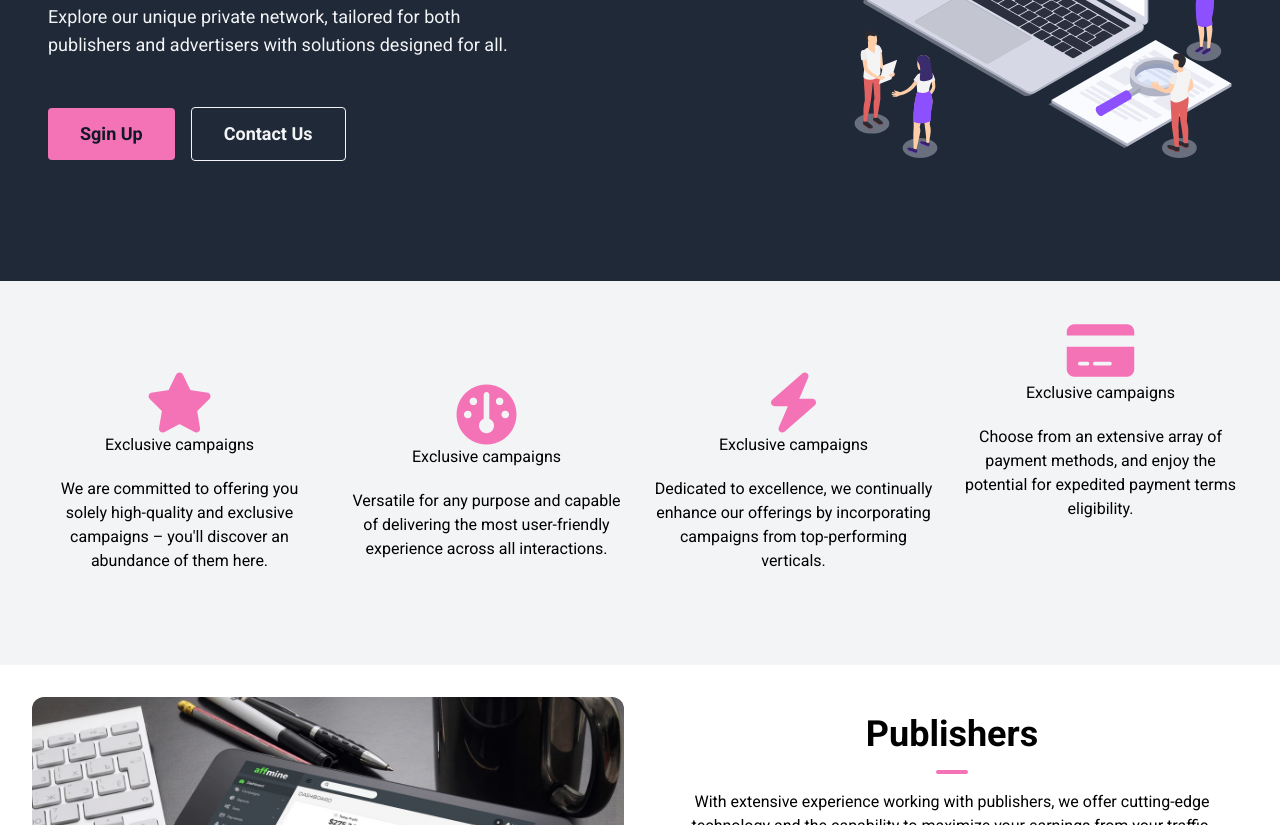
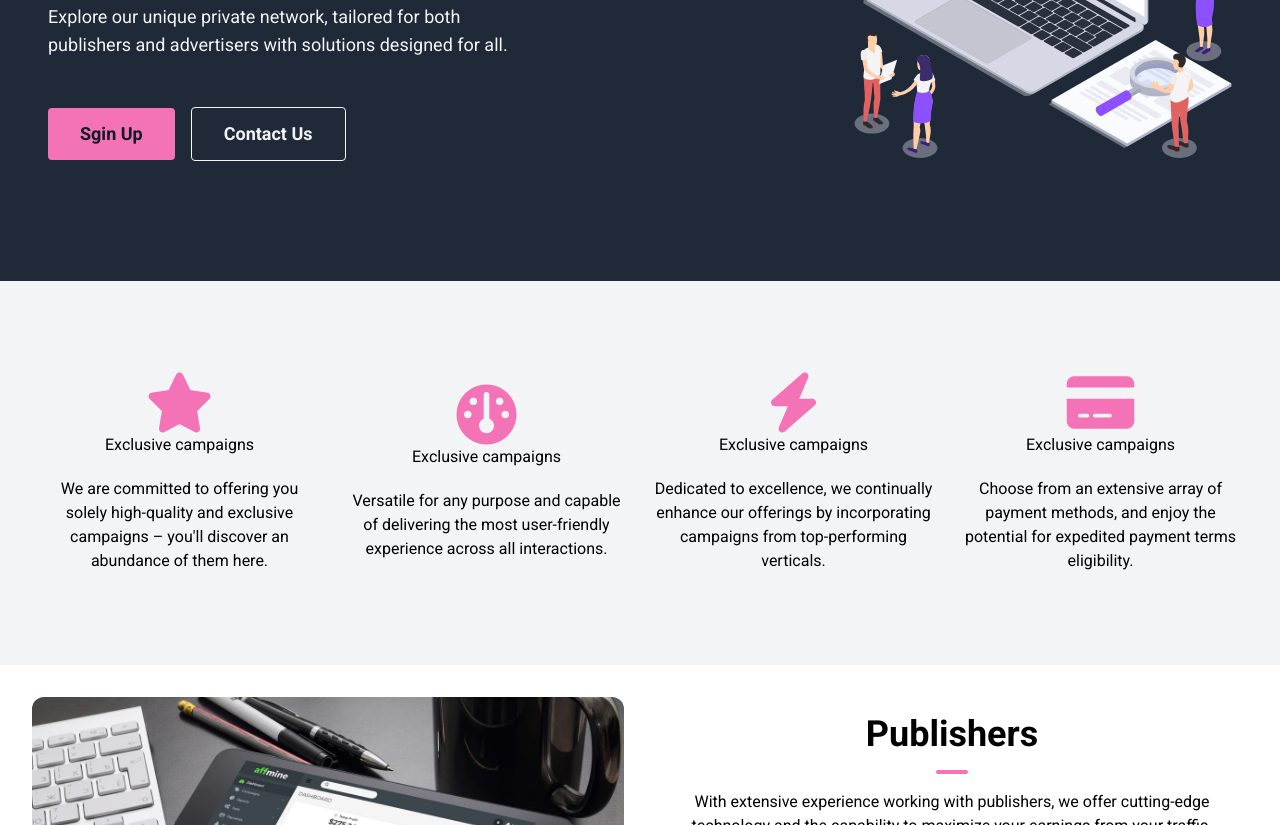
Before and after one commit to mrokonuzzaman040/nexussyner, a plain HTML site: page index.html in a window 1280 px wide. Shown: the part 393-1218 px from the top of the page. Drawn offline with nearby package versions, Linux system fonts and the light colour scheme.

Commit message:
Fix formatting in index.html

```diff
--- a/index.html
+++ b/index.html
@@ -260,7 +260,7 @@
                     top-performing verticals.
                 </p>
             </div>
-            <div class="">
+
             <div class="flex flex-col items-center justify-center text-center">
                 <div class="mb-5">
                     <i class="text-pink-400 fa-solid fa-credit-card icon text-6xl"></i>
@@ -271,7 +271,7 @@
                     terms eligibility.
                 </p>
             </div>
-            </div>
+
 
         </div>
     </section>
```
Lines whose indentation alone changed are shown as unchanged.
